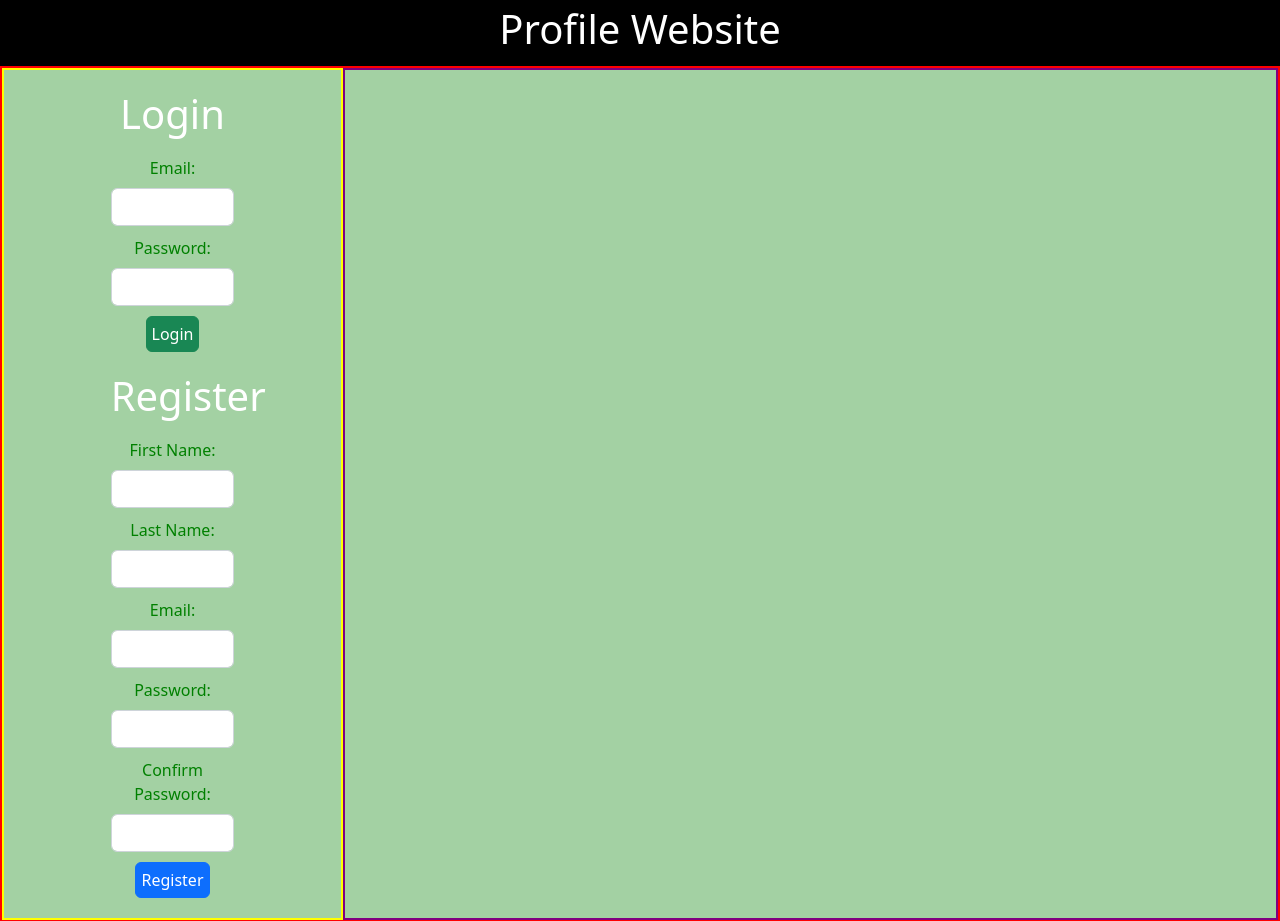
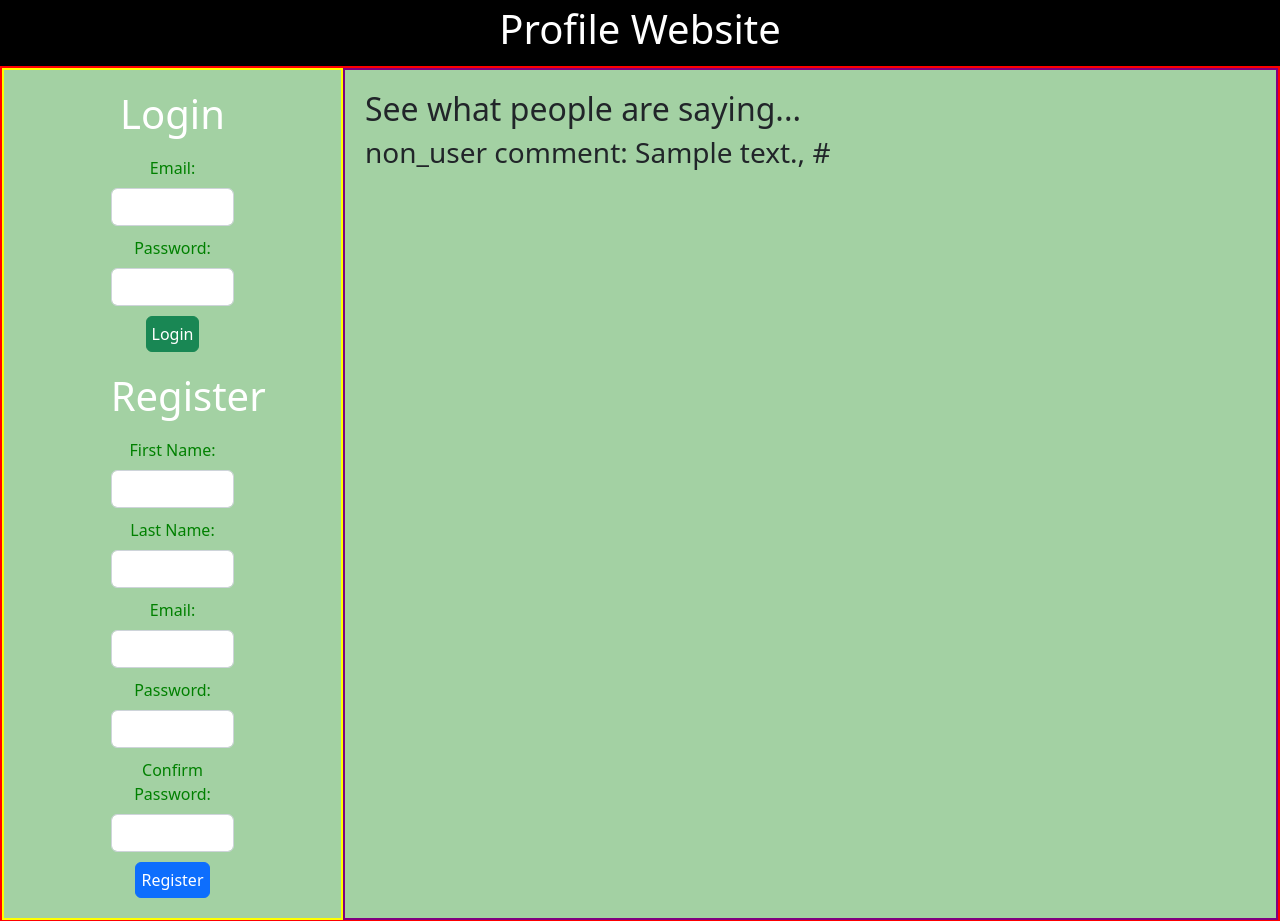
Before and after one commit to albertbravo650/Projects, a Flask app: template python/profile/flask_app/templates/login.html in a window 1280 px wide. Shown: the top 921 px of the page. Run offline with Flask 3, Linux system fonts and the light colour scheme; the template is opened without the code that fills it: most values are stand-ins (such as "Sample title", 1, 10 or a date in 2020).

Commit message:
add login display, fix jinja

```diff
--- a/python/profile/flask_app/controllers/maincontroller.py
+++ b/python/profile/flask_app/controllers/maincontroller.py
@@ -1,6 +1,7 @@
 from flask_app import app
 from flask import render_template, request, redirect, session
 from flask_app.models.user import User
+from flask_app.models import comment
 from flask_bcrypt import Bcrypt
 from flask import flash
 
@@ -8,7 +9,8 @@ bcrypt = Bcrypt(app)
 
 @app.route('/')
 def index():
-    return render_template('login.html')
+    all_comments = comment.Comment.get_users_with_comments()
+    return render_template('login.html', all_comments=all_comments)
 
 @app.route('/register/user', methods=['post'])
 def register():
--- a/python/profile/flask_app/controllers/nextcontroller.py
+++ b/python/profile/flask_app/controllers/nextcontroller.py
@@ -13,6 +13,7 @@ def dashboard():
     }
     # all_comments = comment.Comment.get_all_comments()
     all_comments = comment.Comment.get_users_with_comments()
+    print("testingg", all_comments)
     # return render_template('dashboard.html', user=User.getById(data), users_players=users_players)
     return render_template('home.html', user=User.getById(data), all_comments=all_comments)
 
--- a/python/profile/flask_app/templates/login.html
+++ b/python/profile/flask_app/templates/login.html
@@ -69,7 +69,18 @@
             </div>
         </div>
         <div class="rightside">
-
+            <h2>See what people are saying...</h2>
+            <div class="comments">
+                {% for comment in all_comments %}
+                    {% if comment.text == None %}
+                        <div></div>
+                    {% else %}
+                        <div>
+                            <h3>non_user comment: {{comment.text}}, {{comment.textLink}}</h3>
+                        </div>
+                    {% endif %}
+                {% endfor %}
+            </div>
         </div>
     </div>
     <div class="bottomBar">
```
Also changed, not shown: python/profile/flask_app/templates/home.html (+5 -5 lines).
